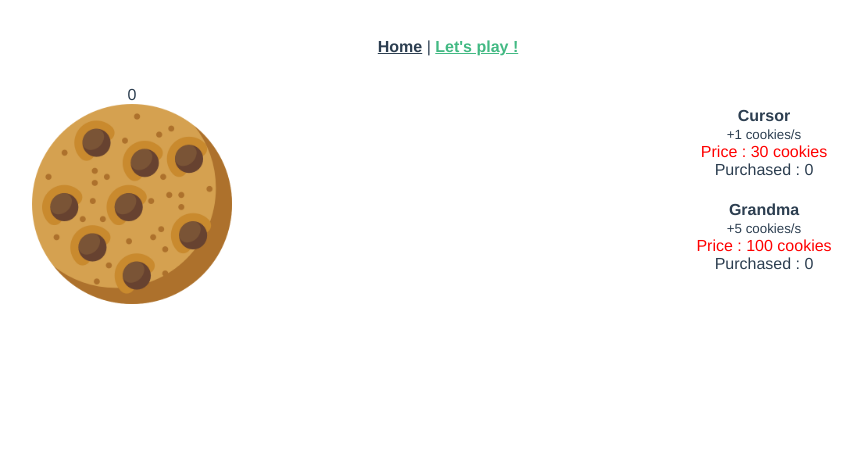
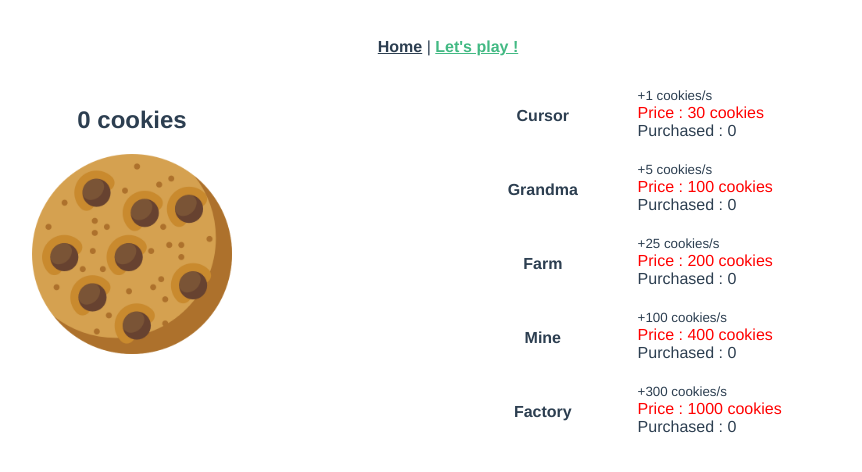
Before and after one commit to arthurleroux/cookie-clicker-leroux, a Vue app: page /#/game in a window 1280 px wide. Shown: the top 472 px of the page, without its empty margins (192-1054 px from the left). Built offline with nearby package versions, Linux system fonts and the light colour scheme.

Commit message:
Ajout de nouveaux priduits dans le shop

```diff
--- a/src/assets/js/products.js
+++ b/src/assets/js/products.js
@@ -12,6 +12,27 @@ const products = [
         price: 100,
         cookiePerSecond: 5,
         purchased: 0
+    },
+    {
+        id: 3,
+        name: 'Farm',
+        price: 200,
+        cookiePerSecond: 25,
+        purchased: 0
+    },
+    {
+        id: 4,
+        name: 'Mine',
+        price: 400,
+        cookiePerSecond: 100,
+        purchased: 0
+    },
+    {
+        id: 5,
+        name: 'Factory',
+        price: 1000,
+        cookiePerSecond: 300,
+        purchased: 0
     }
 ]
 
--- a/src/components/CookieSection.vue
+++ b/src/components/CookieSection.vue
@@ -1,7 +1,7 @@
 <template>
     <section class="cookie-container">
         <div class="score">
-            {{ Math.round(cookies) }}
+            <h2>{{ Math.round(cookies) }} cookies </h2>
         </div>
         <div>
             <img class="cursor" v-on:click="clickCookie" src="../assets/img/cookie.png">
--- a/src/components/Shop.vue
+++ b/src/components/Shop.vue
@@ -1,13 +1,13 @@
 <template>
-    <div class="cursor" @click="buy">
-        <div>
+    <div class="cursor product" @click="buy">
+        <div class="product-name">
             <h4>{{ product.name }}</h4>
+        </div>
+        <div class="product-infos">
             <small>+{{ product.cookiePerSecond }} cookies/s</small>
             <div class="price">
                 <div :class="{'text-green': canBuy === true, 'text-red': canBuy === false }">Price : {{ Math.round(product.price) }} cookies</div>
             </div>
-        </div>
-        <div >
             <span>Purchased : {{ product.purchased }}</span>
         </div>
     </div>
@@ -47,4 +47,19 @@
     .text-red {
         color: red;
     }
+
+    .product {
+        display: flex;
+        flex-direction: row;
+        margin-bottom: 20px;
+    }
+
+    .product-name {
+        width: 30%;
+    }
+
+    .product-infos {
+        text-align: left;
+    }
+
 </style>
```
